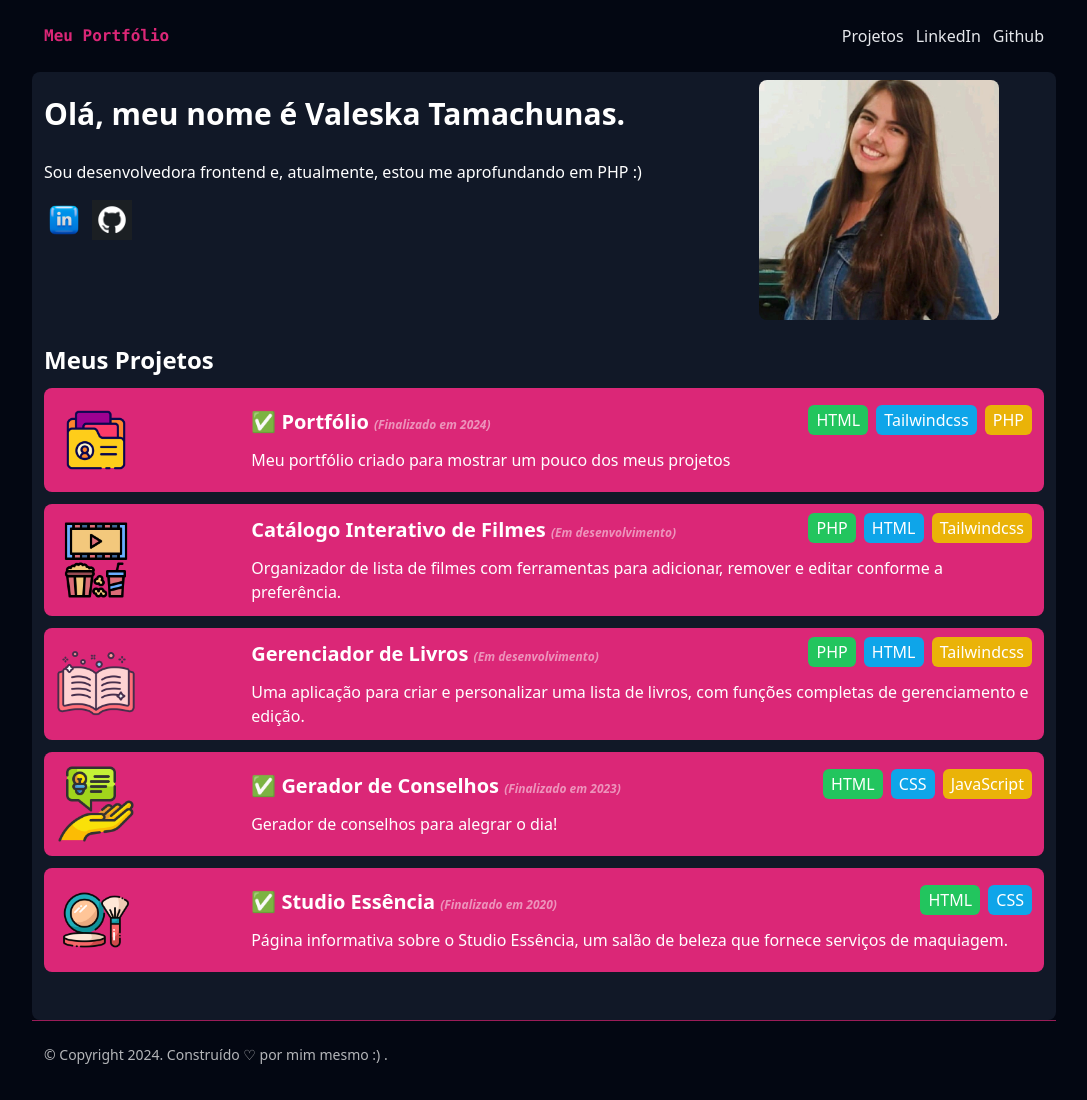
After one commit to valtamachunas/php-rocketseat, a PHP site: page / in a window 1280 px wide. The commit adds this page. Shown: the whole page, without its empty margins (96-1183 px from the left). Run offline with PHP 8.4, Linux system fonts and the light colour scheme; some libraries are stand-ins or nearby versions.

Commit message:
Finalização total do projeto

```diff
--- a/portifolio/componentes/header.php
+++ b/portfolio/componentes/header.php
@@ -8,13 +8,13 @@ $itens = [
 
 <header class="mx-auto max-w-screen-lg px-3 py-6 flex items-center justify-between">
     <!-- Logo -->
-    <div class="text-pink-600 font-bold font-mono">Meu Portifólio</div>
+    <div class="text-pink-600 font-bold font-mono">Meu Portfólio</div>
     <!-- Links -->
     <div>
         <ul class="flex gap-x-3 font-medium text-gray-200">
             <?php foreach ($itens as $item): ?>
-            <li><a href="<?php echo $item['href']; ?>"
-                    <?php echo isset($item['target']) ? 'target="' . $item['target'] . '"' : ''; ?> class="
+                <li><a href="<?php echo $item['href']; ?>"
+                        <?php echo isset($item['target']) ? 'target="' . $item['target'] . '"' : ''; ?> class="
                         hover:underline"><?php echo $item['texto'] ?></a></li>
             <?php endforeach; ?>
 
--- /dev/null
+++ b/portfolio/componentes/projetos.php
@@ -0,0 +1,81 @@
+<?php
+$projetos = [
+
+    [
+        "titulo" => "Portfólio",
+        "finalizado" => true,
+        "ano" => 2024,
+        "descricao" => "Meu portfólio criado para mostrar um pouco dos meus projetos",
+        "stack" => ["HTML", "Tailwindcss", "PHP"],
+        "img" => "../img/portfolio.png"
+    ],
+    [
+        "titulo" => "Catálogo Interativo de Filmes",
+        "finalizado" => false,
+        "ano" => 2025,
+        "descricao" => "Organizador de lista de filmes com ferramentas para adicionar, remover e editar conforme a preferência.",
+        "stack" => ["PHP", "HTML", "Tailwindcss"],
+        "img" => "../img/cinema.png"
+    ],
+    [
+        "titulo" => "Gerenciador de Livros",
+        "finalizado" => false,
+        "ano" => 2025,
+        "descricao" => "Uma aplicação para criar e personalizar uma lista de livros, com funções completas de gerenciamento e edição.",
+        "stack" => ["PHP", "HTML", "Tailwindcss"],
+        "img" => "../img/5078755.png"
+    ],
+    [
+        "titulo" => "Gerador de Conselhos",
+        "finalizado" => true,
+        "ano" => 2023,
+        "descricao" => "Gerador de conselhos para alegrar o dia!",
+        "stack" => ["HTML", "CSS", "JavaScript"],
+        "img" => "../img/advice.png"
+    ],
+    [
+        "titulo" => "Studio Essência",
+        "finalizado" => true,
+        "ano" => 2020,
+        "descricao" => "Página informativa sobre o Studio Essência, um salão de beleza que fornece serviços de maquiagem.",
+        "stack" => ["HTML", "CSS"],
+        "img" => "../img/makeup.png"
+    ],
+
+];
+
+?>
+
+<?php foreach ($projetos as $projeto): ?>
+    <div class="bg-pink-600 rounded-lg flex items-center p-3">
+        <div class="w-1/5 flex items-center justify-middle">
+            <img src="<?php echo $projeto['img'] ?>" class="h-20 rounded-lg">
+        </div>
+        <div class="w-4/5 space-y-3">
+            <div class="flex gap-3 justify-between">
+                <h3 class="text-xl font-bold">
+                    <?php if ($projeto['finalizado']): ?>✅<?php endif; ?>
+                    <?php echo $projeto['titulo'] ?>
+                    <?php if ($projeto['finalizado']): ?>
+                        <span class="text-xs italic opacity-50">(Finalizado em <?php echo $projeto['ano'] ?>)</span>
+                    <?php else: ?>
+                        <span class="text-xs italic opacity-50">(Em desenvolvimento)</span>
+                    <?php endif; ?>
+                </h3>
+                <div class="space-x-1">
+                    <?php
+
+                    $colors = ['green', 'sky', 'yellow', 'purple'];
+
+                    foreach ($projeto['stack'] as $posicao => $language): ?>
+                        <span
+                            class="bg-<?php echo $colors[$posicao] ?>-500 rounded-md px-2 py-1 font-medium"><?php echo $language ?></span>
+                    <?php endforeach; ?>
+                </div>
+            </div>
+            <p class="leading-6">
+                <?php echo $projeto['descricao'] ?>
+            </p>
+        </div>
+    </div>
+<?php endforeach; ?>
--- a/portifolio/index.php
+++ b/portfolio/index.php
@@ -4,15 +4,15 @@
 <head>
     <meta charset="UTF-8">
     <meta name="viewport" content="width=device-width, initial-scale=1.0">
-    <title>Meu Portifólio</title>
+    <title>Meu Portfólio</title>
     <script src="https://cdn.tailwindcss.com"></script>
 </head>
 
-<body class="bg-slate-800 text-white">
+<body class="bg-gray-950 text-white">
 
     <?php include('./componentes/header.php'); ?>
 
-    <main class="mx-auto max-w-screen-lg min-h-20 px-3 py-6">
+    <main class="bg-gray-900 rounded-lg mx-auto max-w-screen-lg min-h-20 px-3 py-6">
 
         <?php include('./componentes/hero.php') ?>
 
```
Also changed, not shown: portifolio/componentes/projetos.php (deleted, +0 -83 lines), portfolio/componentes/hero.php (renamed from portifolio/componentes/hero.php), portfolio/img/1727982953378.jpg (renamed from portifolio/img/1727982953378.jpg), portfolio/img/25231.png (renamed from portifolio/img/25231.png), portfolio/img/5078755.png (added), portfolio/img/advice.png (added), portfolio/img/cinema.png (added), portfolio/img/github-6980894_960_720.webp (renamed from portifolio/img/github-6980894_960_720.webp), portfolio/img/linkedin.png (renamed from portifolio/img/linkedin.png), portfolio/img/makeup.png (added), portfolio/img/portfolio.png (added), portifolio/img/linkedin-social-media-icon-png_71812.jpg (deleted).
